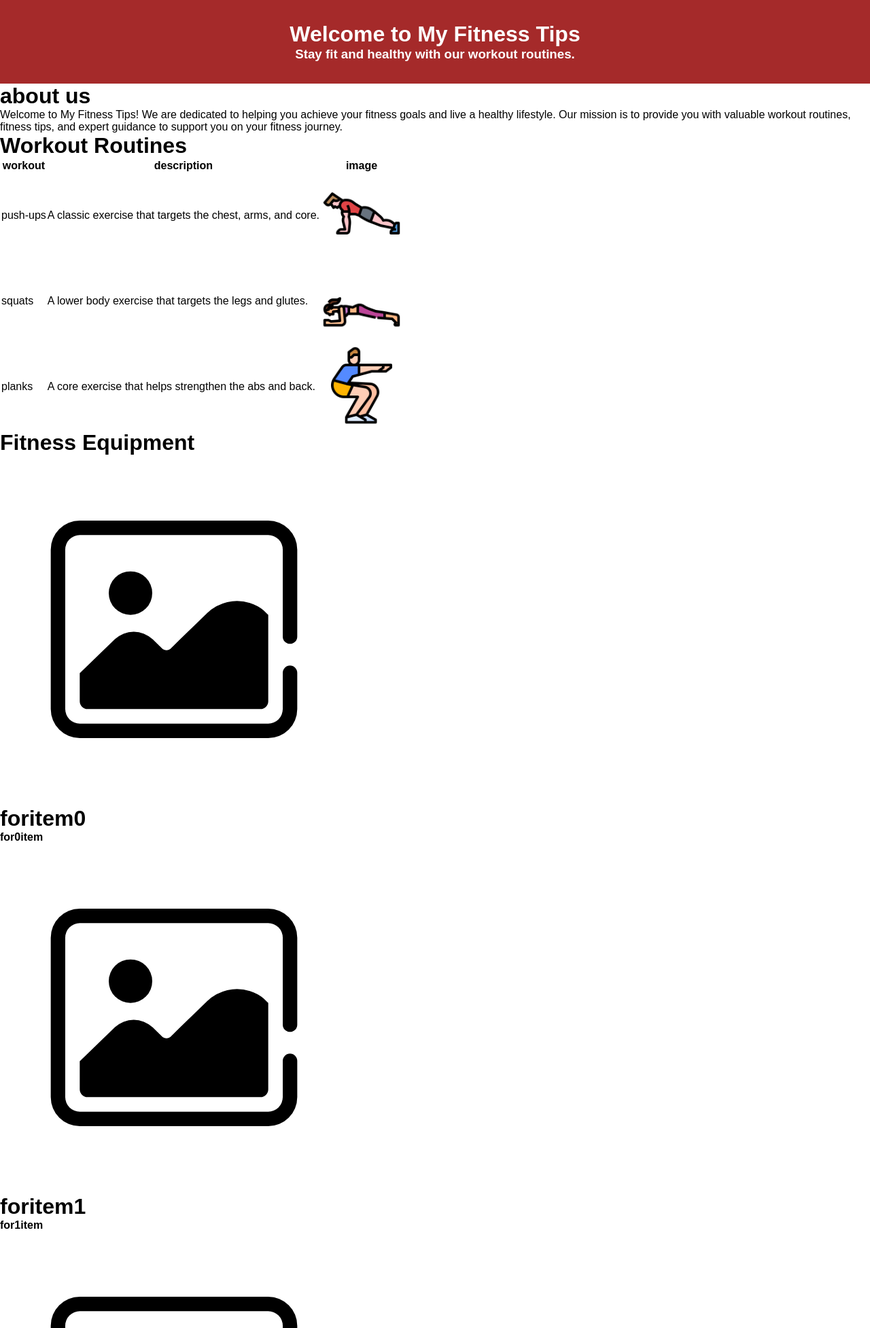
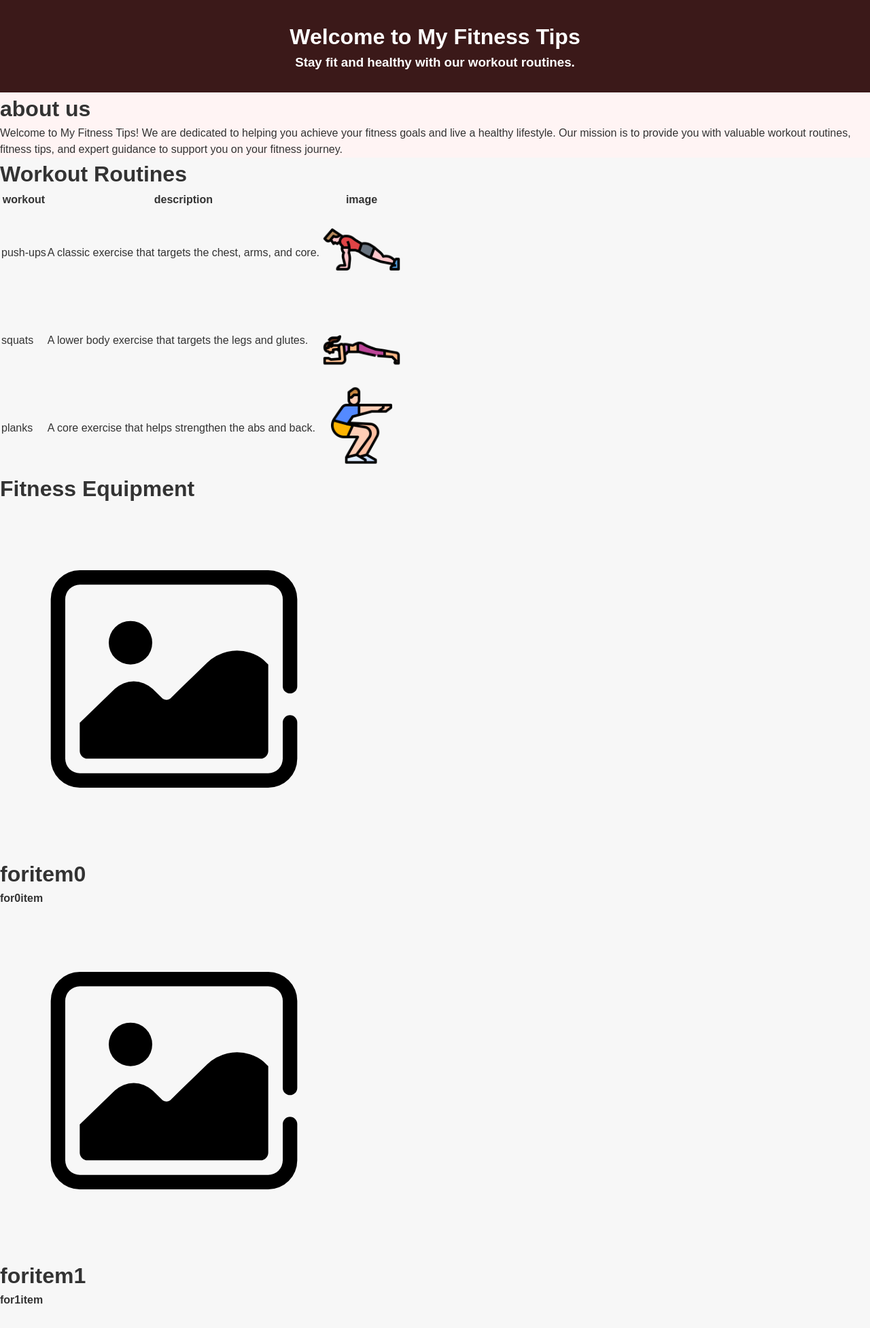
Before and after one commit to Arunkumar-60/flask_learning_codechef, a Flask app: page / in a window 1280 px wide. Shown: the top 1954 px of the page at 68% size. Run offline with Flask 3, Linux system fonts and the light colour scheme.

Commit message:
styling of static website task 2 pre-requsities

```diff
--- a/pre-requsites/html/static/css/styles.css
+++ b/pre-requsites/html/static/css/styles.css
@@ -2,7 +2,6 @@
     padding: 0;
     margin: 0;
     box-sizing: border-box;
-    font-family: Arial, sans-serif;
 }
 
 .tableimage{
@@ -10,12 +9,41 @@
     width: 120px;
 }
 
-.heading{
-    display: flex;
-    justify-content: center;
-    align-items: center;
-    flex-direction: column;
-    padding: 2rem;
-    background-color: brown;
-    color: white;
+/* General body styles */
+body {
+    font-family: Arial, sans-serif;
+    line-height: 1.5;
+    background-color: #f7f7f7;
+    color: #333;
 }
+
+/* Header styles */
+header {
+    background-color: #3b1919;
+    color: #fff;
+    padding: 20px;
+    text-align: center;
+}
+
+/* Hero section */
+.hero {
+    color: #fff;
+    padding: 30px 0;
+    text-align: center;
+}
+
+/* Hero content wrapper */
+.hero .hero-content {
+    max-width: 600px;
+    margin: 0 auto;
+}
+
+/* Optional: Apply block display to div explicitly, though browsers do this by default */
+div {
+    display: block;
+    unicode-bidi: isolate;
+}
+
+.aboutus{
+    background-color: #fff4f4;
+}
--- a/pre-requsites/html/templates/index.html
+++ b/pre-requsites/html/templates/index.html
@@ -7,18 +7,22 @@
     <link rel="stylesheet" href="../static/css/styles.css">
 </head>
 <body>
-    <div class="heading">
+    <header class="hero">
+    <div class="hero-content">
         <h1 class="heading_head">Welcome to My Fitness Tips</h1>
         <h3 class="heading_cont">Stay fit and healthy with our workout routines.</h3>
     </div>
+    </header>
 
     <div class="aboutus">
-        <h1>about us</h1>
+        <div class="aboutus-content">
+            <h1>about us</h1>
         <p>Welcome to My Fitness Tips!
             We are dedicated to helping you achieve your fitness goals and live a
             healthy lifestyle. Our mission is to provide you with valuable workout
             routines, fitness tips, and expert guidance to support you on your fitness
             journey.</p>
+        </div>
 
     </div>
 
```
Also changed, not shown: 2 other files.
